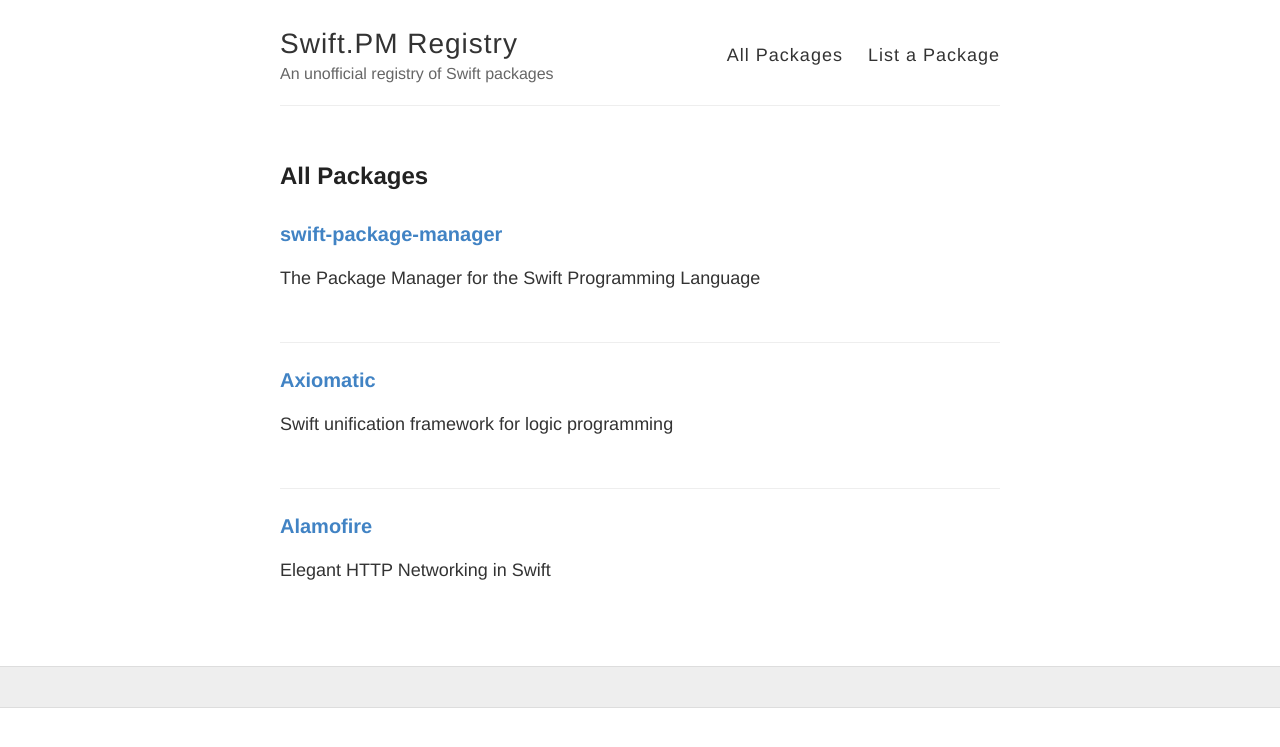
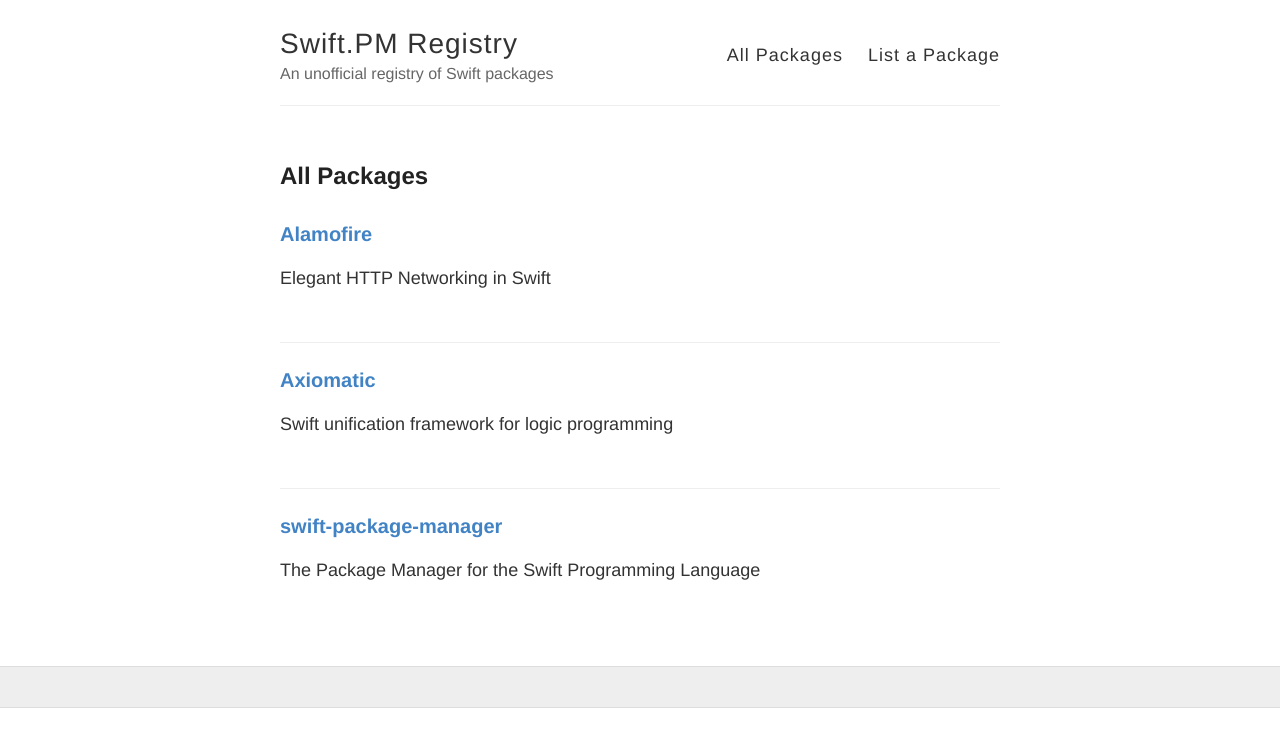
Before and after one commit to Swift-PM/Swift.PM-Site, a Jekyll site: the page built from all.html, in a window 1280 px wide. Shown: the top 747 px of the page. Built offline with Jekyll 4.4.1, drawn with Linux system fonts in a browser that asks for light colours; Markdown is read by kramdown in place of the engine named in the settings.

Commit message:
Sorting all posts

```diff
--- a/all.html
+++ b/all.html
@@ -4,7 +4,8 @@
 
 <h2>All Packages</h2>
 <div class="posts">
-  {% for post in site.posts %}
+  {% assign sorted_all = site.posts | sort %}
+  {% for post in sorted_all %}
     <article class="post">
 
       <h3><a href="{{ site.baseurl }}{{ post.url }}">{{ post.title }}</a></h3>
```
